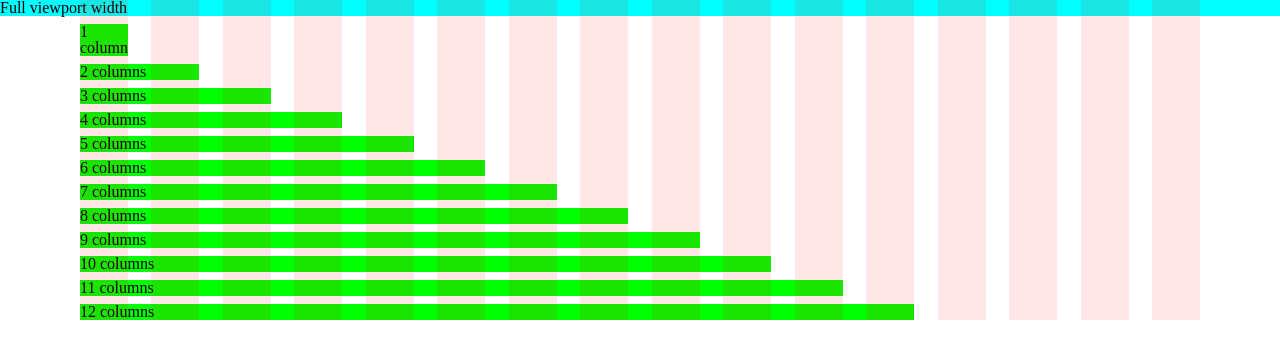
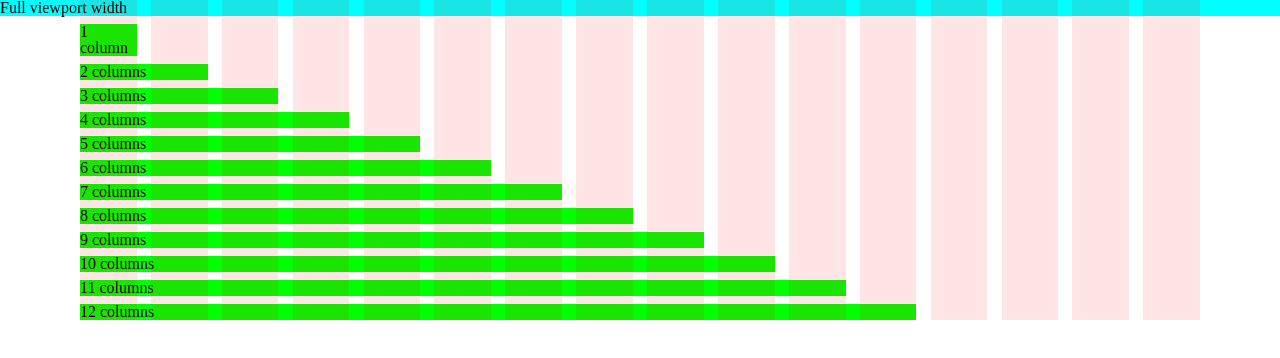
Before and after one commit to propublica/column-setter, a plain HTML site: page demo.html in a window 1280 px wide. Drawn offline with Linux system fonts and the light colour scheme.

Commit message:
Random cleanup and updated comments

```diff
--- a/_column-setter.scss
+++ b/_column-setter.scss
@@ -1,32 +1,29 @@
 // ------------------------------------------------------------
 // COLUMN SETTER v2.0
+//
+// Updates:
+// - Now supports a mix of
 // ------------------------------------------------------------
 
 // ------------------------------------------------------------
 // FUNCTIONS
 // ------------------------------------------------------------
-// invalid
-// wrong-type
-// missing
-// optional
+// invalid()
+// wrong-type()
+// missing()
+// optional()
 // ----------------------------------------
-// Column Setter uses the "invalid", "wrong-type", "missing", and
-// "optional" functions to build error messages.
+// Column Setter uses invalid(), wrong-type(), missing(), and
+// optional() to build error messages.
 
 @function invalid($call, $arg2:null, $arg3:null, $arg4:null) {
-	@if $arg2
-	and $arg3
-	and $arg4 {
+	@if $arg2 and $arg3 and $arg4 {
 		@return "'#{$call}(#{$arg2},#{$arg3},#{$arg4})' is invalid because ";
 	}
-	@if $arg2
-	and $arg3
-	and not $arg4 {
+	@if $arg2 and $arg3 and not $arg4 {
 		@return "'#{$call}(#{$arg2},#{$arg3})' is invalid because ";
 	}
-	@if $arg2
-	and not $arg3
-	and not $arg4 {
+	@if $arg2 and not $arg3 and not $arg4 {
 		@return "'#{$call}(#{$arg2})' is invalid because ";
 	}
 	@if not $arg2 {
@@ -34,8 +31,7 @@
 	}
 }
 @function wrong-type($type, $arg2:null, $arg3:null) {
-	@if $arg2
-	and $arg3 {
+	@if $arg2 and $arg3 {
 		@return "'#{$arg2}' and '#{$arg3}' are not #{$type}s";
 	}
 	@if not $arg3 {
@@ -55,11 +51,11 @@
 }
 
 // ----------------------------------------
-// bp-attribute
+// bp-attribute()
 // ----------------------------------------
-// Column Setter uses the "bp-attribute" function to retrieve the
-// values of breakpoint attributes (such as "cols" and "min",
-// found in the $breakpoints map in "main.scss").
+// Column Setter uses the bp-attribute() to retrieve the values
+// of breakpoint attributes (such as "cols" and "min"), found
+// in the $breakpoints map in _column-settings.scss.
 //
 // EXAMPLE: To access the minimum measurement of the "sm"
 // breakpoint...
@@ -75,10 +71,11 @@
 }
 
 // ----------------------------------------
-// bp-validator (UNFINISHED)
+// bp-validator() (UNFINISHED)
 // ----------------------------------------
-// Column Setter uses the "bp-validator" function to ensure that there
-// are no errors in the $breakpoints map in "main.scss".
+// Column Setter uses the bp-validator() to ensure that there
+// are no errors in the $breakpoints map in
+// _column-settings.scss.
 
 @function bp-validator() {
 	@if type-of($mar) != number or unitless($mar) == false {
@@ -101,16 +98,17 @@
 }
 
 // ----------------------------------------
-// width
+// fluidWidth()
 // ----------------------------------------
-// Column Setter uses the "width" function to calculate the width of a
+// Column Setter uses fluidWidth() to calculate the width of a
 // span of columns, derived from the proportional width
 // variables whose customizable values are defined at the top
-// of "main.scss".
+// of _column-settings.scss. fluidWidth() will only work with
+// unitless values.
 //
 // EXAMPLE: For a width spanning 6 columns...
 //
-// width(6)
+// fluidWidth(6)
 //
 // ...returns something like this:
 //
@@ -121,20 +119,23 @@
 }
 
 // ----------------------------------------
-// colspan
+// colspan()
 // ----------------------------------------
-// The "colspan" function allows the user to generate
-// grid-based, percentage width values, derived from the
-// proportional width variables whose customizable values are
-// defined at the top of "main.scss".
+// colspan() allows the user to generate grid-based width
+// values, derived from the variables whose customizable values
+// are defined at the top of _column-settings.scss.
 //
 // EXAMPLE: For a width spanning 6 of 12 columns...
 //
 // width: colspan(6,12);
 //
-// ...compiles to something like this:
+// ...might compile to something like this...
 //
 // width: 48.82033%;
+//
+// ...or something like this:
+//
+// width: calc((((100% - 3em) / 4) * 3) + 2em);
 
 $colspan-lesson: "A 'colspan' function call must include the unitless numeric column widths of both the target and its container, e.g. 'colspan(4,8)'. The target width can also be specified as 'p' (for $pad width) or 'g' (for $gut width).";
 
@@ -144,53 +145,44 @@ $colspan-lesson: "A 'colspan' function call must include the unitless numeric co
 			@return 100%;
 		} @else if type-of($container) == "number" and unitless($container) == true { // If the container is a unitless number
 
-			$fluidMar: true;
-			$fluidCol: true;
-			$fluidGut: true;
-			$fluidPad: true;
 			$addgutAmount: 0;
 			$negAmount: 1;
 			$negOpen: "";
 			$negClose: "";
 
-			@if unitless($mar) == false { // If margins are fixed width
-				$fluidMar: false;
-			}
-			@if unitless($col) == false { // If columns are fixed width
-				$fluidCol: false;
-			}
 			@if unitless($gut) == false { // If gutters are fixed width
-				$fluidGut: false;
 				@if $addgut == true { // If a gutter is added to the desired width
 					$addgutAmount: $gut;
 				}
 			} @else if $addgut == true { // If gutters are fluid width and a gutter is added to the desired width
-				@if $fluidCol == true { // If columns are fluid width
+				@if unitless($col) { // If columns are fluid width
 					$addgutAmount: percentage($gut / fluidWidth($container));
 				} @else { // If columns are fixed width
 					$addgutAmount: 1;
 				}
 			}
-			@if unitless($pad) == false { // If padding is fixed width
-				$fluidPad: false;
-			}
+
 			@if $neg == true { // If the desired width is negative
 				$negAmount: -1;
 				$negOpen: "(";
 				$negClose: ") * " + $negAmount;
 			}
 
-			@if $target == "p" { // If the target is "p" (padding)
+			@if $target == 0 {
+				@return 0;
+			} @else if $target == "p" { // If the target is "p" (padding)
 				@if $addgut == true { // If a gutter is added to the desired width
 					@warn "$addgut can't be used with p or g.";
 					@return false;
-				} @else if $fluidPad == false { // If padding is fixed width
+				} @else if $pad == 0 {
+					@return 0;
+				} @else if not unitless($pad) { // If padding is fixed width
 					@return $pad * $negAmount;
-				} @else if $fluidCol == true and $fluidGut == true { // If padding, columns, and gutters are fluid width
+				} @else if unitless($col) and unitless($gut) { // If padding, columns, and gutters are fluid width
 					@return percentage($pad / fluidWidth($container)) * $negAmount;
-				} @else if $fluidCol == true { // If padding and columns are fluid width and gutters are fixed width
+				} @else if unitless($col) { // If padding and columns are fluid width and gutters are fixed width
 					@return calc(#{$negOpen}((100% - #{$gut * ($container - 1)}) / #{$container}) * #{$pad / $col}#{$negClose});
-				} @else if $fluidGut == true { // If padding and gutters are fluid width and columns are fixed width
+				} @else if unitless($gut) { // If padding and gutters are fluid width and columns are fixed width
 					@return calc(#{$negOpen}((100% - #{$col * $container}) / #{$container - 1}) * #{$pad / $gut}#{$negClose});
 				} @else { // If padding is fluid width and columns and gutters are fixed width
 					@warn "For padding to be fluid width, columns and/or gutters must also be fluid width.";
@@ -200,23 +192,25 @@ $colspan-lesson: "A 'colspan' function call must include the unitless numeric co
 				@if $addgut == true { // If a gutter is added to the desired width
 					@warn "$addgut can't be used with p or g.";
 					@return false;
-				} @else if $fluidGut == false { // If gutters are fixed width
+				} @else if $gut == 0 {
+					@return 0;
+				} @else if not unitless($gut) { // If gutters are fixed width
 					@return $gut * $negAmount;
-				} @else if $fluidCol == true { // If gutters and columns are fluid width
+				} @else if unitless($col) { // If gutters and columns are fluid width
 					@return (percentage($gut / fluidWidth($container)) + $addgutAmount) * $negAmount;
 				} @else { // If gutters are fluid width and columns are fixed width
 					@return calc(#{$negOpen}(100% - #{$col * $container}) / #{$container - 1}#{$negClose});
 				}
 			} @else if type-of($target) == "number" and unitless($target) == true { // If the target is a unitless number
-				@if $fluidCol == false { // If columns are fixed width
-					@if $fluidGut == true { // If gutters are fluid width
+				@if not unitless($col) { // If columns are fixed width
+					@if unitless($gut) { // If gutters are fluid width
 						@return calc(#{$negOpen}(((100% - #{$col * $container}) / #{$container - 1}) * #{$target - 1 + $addgutAmount}) + #{$col * $target}#{$negClose});
 					} @else if unit($col) == unit($gut) { // If columns and gutters are fixed width and use the same units
 						@return (($col * $target) + ($gut * ($target - 1)) + $addgutAmount) * $negAmount;
 					} @else { // If columns and gutters are fixed width and use different units
 						@return calc(#{$negOpen}#{($col * $target)} + #{($gut * ($target - 1)) + $addgutAmount}#{$negClose});
 					}
-				} @else if $fluidGut == true { // If columns are fluid width and gutters are fluid width
+				} @else if unitless($gut) { // If columns are fluid width and gutters are fluid width
 					@return (percentage(fluidWidth($target) / fluidWidth($container)) + $addgutAmount) * $negAmount;
 				} @else { // If columns are fluid width and gutters are fixed width
 					@return calc(#{$negOpen}(((100% - #{$gut * ($container - 1)}) / #{$container}) * #{$target}) + #{($gut * ($target - 1)) + $addgutAmount}#{$negClose});
@@ -261,7 +255,7 @@ $colspan-lesson: "A 'colspan' function call must include the unitless numeric co
 // The three flavors of the "breakpoint" mixin allow the user
 // to generate width-based media queries using the breakpoint
 // names and values defined in the $breakpoints map in
-// main.scss.
+// _column-settings.scss.
 
 $valid-bp-names: "Current valid breakpoint names: " + map-keys($breakpoints) + ".";
 $bp-min-lesson: "A 'breakpoint-min' mixin call must contain a valid breakpoint name, e.g. 'breakpoint-min(small)'. " + $valid-bp-names;
@@ -320,26 +314,21 @@ $bp-range-lesson: "A 'breakpoint-range' mixin call must contain valid minimum an
 
 @mixin breakpoint-range($bp-min:null, $bp-max:null) {
 	$all-is-well: true;
-	@if $bp-min
-	and $bp-max {
-		@if not map-has-key($breakpoints, $bp-min)
-		and not map-has-key($breakpoints, $bp-max) {
+	@if $bp-min and $bp-max {
+		@if not map-has-key($breakpoints, $bp-min) and not map-has-key($breakpoints, $bp-max) {
 			$all-is-well: false;
 			@warn invalid("breakpoint-range",$bp-min,$bp-max) + wrong-type("valid breakpoint name",$bp-min,$bp-max) + ". " + $bp-range-lesson;
 		}
-		@if not map-has-key($breakpoints, $bp-min)
-		and map-has-key($breakpoints, $bp-max) {
+		@if not map-has-key($breakpoints, $bp-min) and map-has-key($breakpoints, $bp-max) {
 			$all-is-well: false;
 			@warn invalid("breakpoint-range",$bp-min,$bp-max) + wrong-type("valid breakpoint name",$bp-min) + ". " + $bp-range-lesson;
 		}
-		@if map-has-key($breakpoints, $bp-min)
-		and not map-has-key($breakpoints, $bp-max) {
+		@if map-has-key($breakpoints, $bp-min) and not map-has-key($breakpoints, $bp-max) {
 			$all-is-well: false;
 			@warn invalid("breakpoint-range",$bp-min,$bp-max) + wrong-type("valid breakpoint name",$bp-max) + ". " + $bp-range-lesson;
 		}
 	}
-	@if $bp-min
-	and not $bp-max {
+	@if $bp-min and not $bp-max {
 		$all-is-well: false;
 		@if map-has-key($breakpoints, $bp-min) {
 			@warn invalid("breakpoint-range",$bp-min) + missing(1) + $bp-range-lesson;
@@ -362,16 +351,16 @@ $bp-range-lesson: "A 'breakpoint-range' mixin call must contain valid minimum an
 // The "grid" mixin allows the user to identify the class of
 // the primary containing element in which their grid-aligned
 // content lives. The mixin uses all of the info from the
-// proportional width and breakpoint variables defined at the
-// top of "main.scss" to specify appropriate margin widths for
-// the grid container at each breakpoint. Optionally including
-// "overlay" as a second argument will add a translucent grid
-// overlay on top of the grid container which can be used in
-// production to ensure that your design is aligning to the
-// grid as intended.
+// width and breakpoint variables defined at the top of
+// _column-settings.scss to specify appropriate margin widths
+// for the grid container at each breakpoint. Optionally
+// including "overlay" as a second argument will add a
+// translucent grid overlay on top of the grid container which
+// can be used in production to ensure that your design is
+// aligning to the grid as intended.
 //
-// EXAMPLE: If "main.scss" defines two breakpoints and the
-// primary grid container has a class of "content"...
+// EXAMPLE: If _column-settings.scss defines two breakpoints
+// and the primary grid container has a class of "content"...
 //
 // @include grid(content);
 //
@@ -396,18 +385,19 @@ $grid-lesson: "A 'grid' mixin call must include a valid class name, e.g. 'grid(c
 		$all-is-well: false;
 		@warn invalid("grid") + missing(1) + $grid-lesson;
 	}
-	@if $overlay != "overlay"
-	and $overlay != null {
+	@if $overlay != "overlay" and $overlay != null {
 		$all-is-well: false;
 		@warn invalid("grid",$class,$overlay) + optional("second",$overlay,"overlay") + $grid-lesson;
 	}
 	@if $all-is-well == true {
 		.#{$class} {
+			$horiz-margin: 0;
 			@each $bp, $value in $breakpoints { // For each breakpoint
-				$horiz-margin: 0;
 				@include breakpoint-min($bp) { // Create a media query
 					@if map-has-key(map-get($breakpoints, $bp), margin) { // If this breakpoint has custom margins
-						@if unitless(bp-attribute($bp, margin)) { // If margins are fluid width
+						@if bp-attribute($bp, margin) == 0 {
+							$horiz-margin: 0;
+						} @else if unitless(bp-attribute($bp, margin)) { // If margins are fluid width
 							@if unitless($col) and unitless($gut) { // If columns and gutters are fluid width
 								$horiz-margin: colspan(bp-attribute($bp, margin), fluidWidth(bp-attribute($bp, cols)) + (bp-attribute($bp, margin) * 2));
 							} @else if unitless($col) { // If columns are fluid width and gutters are fixed width
@@ -419,7 +409,9 @@ $grid-lesson: "A 'grid' mixin call must include a valid class name, e.g. 'grid(c
 							$horiz-margin: bp-attribute($bp, margin);
 						}
 					} @else { // If this breakpoint has no custom margins
-						@if unitless($mar) { // If margins are fluid width
+						@if $mar == 0 {
+							$horiz-margin: 0;
+						} @else if unitless($mar) { // If margins are fluid width
 							@if unitless($col) and unitless($gut) { // If columns and gutters are fluid width
 								$horiz-margin: colspan($mar, fluidWidth(bp-attribute($bp, cols)) + ($mar * 2));
 							} @else if unitless($col) { // If columns are fluid width and gutters are fixed width
@@ -437,10 +429,12 @@ $grid-lesson: "A 'grid' mixin call must include a valid class name, e.g. 'grid(c
 
 			@if $max-width { // If there is a max-width
 				max-width: $max-width;
-				$min-width: 0;
+				$min-width: $max-width;
 				$bp-final: nth(map-keys($breakpoints), -1); // The widest breakpoint
 				@if map-has-key(map-get($breakpoints, $bp-final), margin) { // If the widest breakpoint has custom margins
-					@if unitless(bp-attribute($bp-final, margin)) { // If margins are fluid width
+					@if bp-attribute($bp, margin) == 0 {
+						$min-width: $max-width;
+					} @else if unitless(bp-attribute($bp-final, margin)) { // If margins are fluid width
 						@if unitless($col) and unitless($gut) { // If columns and gutters are fluid width
 							$min-width: ((((bp-attribute($bp-final, margin) / fluidWidth(bp-attribute($bp-final, cols))) * $max-width) * 2) + $max-width);
 						} @else if unitless($col) { // If columns are fluid width and gutters are fixed width
@@ -452,7 +446,9 @@ $grid-lesson: "A 'grid' mixin call must include a valid class name, e.g. 'grid(c
 						$min-width: calc(#{$max-width} + (#{bp-attribute($bp-final, margin)} * 2));
 					}
 				} @else { // If the widest breakpoint has no custom margins
-					@if unitless($mar) { // If margins are fluid width
+					@if $mar == 0 {
+						$min-width: $max-width;
+					} @else if unitless($mar) { // If margins are fluid width
 						@if unitless($col) and unitless($gut) { // If columns and gutters are fluid width
 							$min-width: (((($mar / (fluidWidth(bp-attribute($bp-final, cols)) + ($mar * 2))) * $max-width) * 2) + $max-width);
 						} @else if unitless($col) { // If columns are fluid width and gutters are fixed width
--- a/_column-settings.scss
+++ b/_column-settings.scss
@@ -1,15 +1,26 @@
 // ------------------------------------------------------------
-// GRID PROPORTIONS
+// GRID COMPONENT WIDTHS/PROPORTIONS
 // ------------------------------------------------------------
-// Customize your grid’s proportions by editing the values of
-// the four variables below. Use only numbers for values, no
-// units (e.g. "10", not "10px"). IMPORTANT: Don't delete any
-// of these variables! For any you don't need to use, just
-// assign a value of 0.
+// Customize the widths of your grid's components by editing
+// the variables below. For an entirely fluid grid, use all
+// unitless numbers (e.g. "$mar: 4; $col: 3;"). These will
+// establish the grid's proportions and will cause colspan()
+// to generate % values. Otherwise, units are allowed
+// (e.g. "$gut: 1em;"), as is a mix of unitless and units
+// (e.g. "$col: 3; $gut: 1em;"). These will cause colspan()
+// to generate calc() values. When using units, keep these
+// caveats in mind:
+//
+// - Giving $col a unit value is allowed but not recommended.
+// - $mar and $pad can only take a unitless value if $col
+//   and/or $gut are also unitless.
+//
+// IMPORTANT: Don't delete any of these variables! For any you
+// don't need to use, just assign a value of 0.
 
 $mar: 4; // Margin width
 $col: 4; // Column width
-$gut: 2; // Gutter width
+$gut: 1; // Gutter width
 $pad: 1; // Padding width
 
 $grid-color: red; // Grid overlay color
```
Also changed, not shown: main.css, 1 other file.
